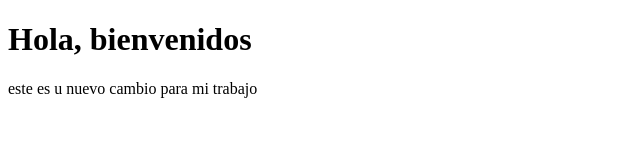
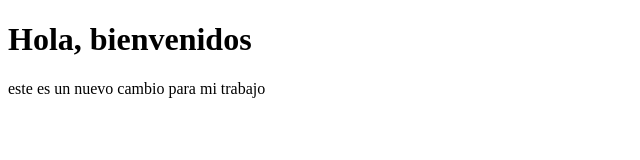
Before and after one commit to Amelia1190/Segundo-cuatrimestre-CEPIT, a plain HTML site: page index.html in a window 1280 px wide. Shown: the full height of the page, 0-640 px from the left. Drawn offline with Linux system fonts and the light colour scheme.

Commit message:
Guardo este cambio

```diff
--- a/index.html
+++ b/index.html
@@ -7,7 +7,7 @@
 </head>
 <body>
     <h1> Hola, bienvenidos </h1>
-    <p> este es u nuevo cambio para mi trabajo </p>
+    <p> este es un nuevo cambio para mi trabajo </p>
 
 </body>
 </html>
```
